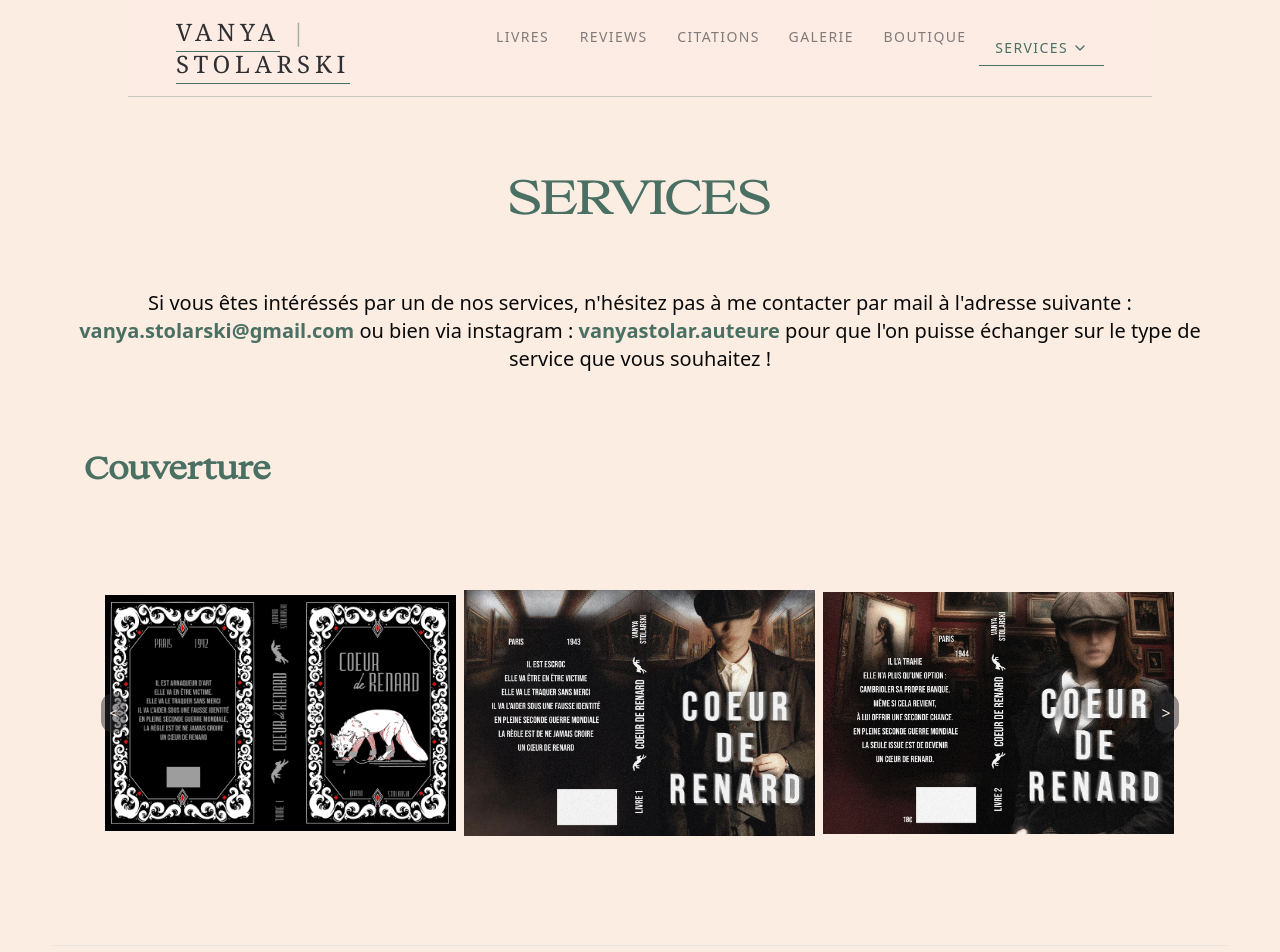
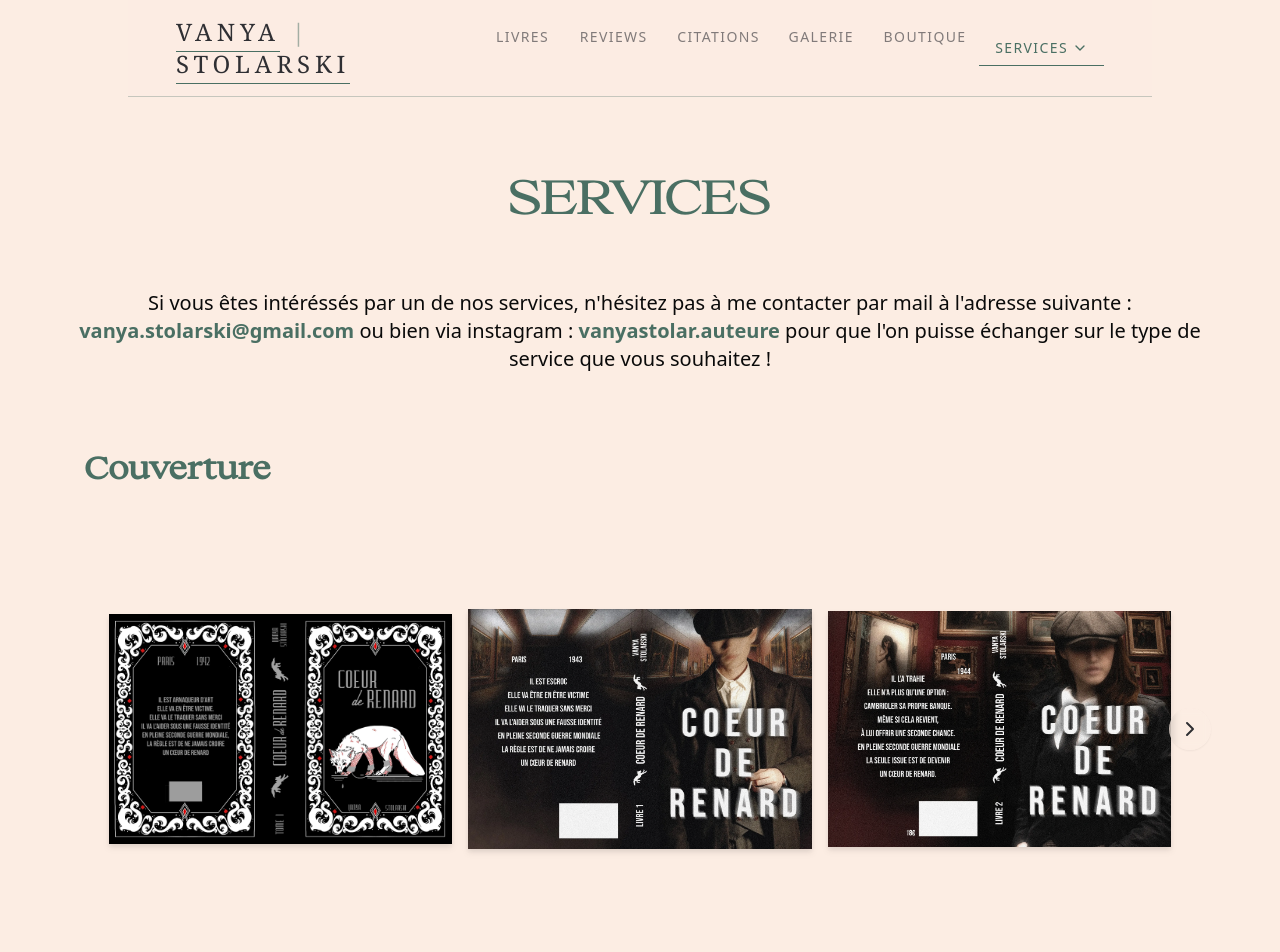
Before and after one commit to HussonAxel/vanyastolarski--prod, a React (Vite) app: page /portfolio in a window 1280 px wide. Shown: the top 952 px of the page. Built offline with nearby package versions, Linux system fonts and the light colour scheme.

Commit message:
Refactor BookInfos, LatestReading, Modal, and Carousel components for improved structure and performance. Update Services data to include new "Pages de Gardes" service with customizable options and assets for enhanced user experience.

```diff
--- a/src/components/BookInfos/BookInfos.tsx
+++ b/src/components/BookInfos/BookInfos.tsx
@@ -1,6 +1,6 @@
+import Button from "@components/Button/Button";
 import DownloadButton from "@components/DownloadButton/DownloadButton";
 import { BookInfosProps } from "./BookInfos.type";
-import Button from "@components/Button/Button";
 
 const BookInfos = ({
   Synopsis,
--- a/src/components/components/ui/carousel-card-1.tsx
+++ b/src/components/components/ui/carousel-card-1.tsx
@@ -1,8 +1,8 @@
-import { useState, useEffect, useRef } from "react";
-import { motion, AnimatePresence } from "motion/react";
 import { cn } from "@components/lib/utils";
+import { ChevronLeft, ChevronRight, X } from "lucide-react";
+import { AnimatePresence, motion } from "motion/react";
+import { useState } from "react";
 
-// Define the type for card data
 interface CardData {
   id: number;
   imgUrl: string;
@@ -15,220 +15,126 @@ interface CardProps {
   cardsPerView?: number;
 }
 
-const Card = ({ data, showCarousel = true, cardsPerView = 4 }: CardProps) => {
+const Carousel = ({ data, showCarousel = true, cardsPerView = 4 }: CardProps) => {
   const [currentIndex, setCurrentIndex] = useState(0);
-  const [isSingleCard, setIsSingleCard] = useState(false);
-  const [isAnimating, setIsAnimating] = useState(false);
   const [selectedCard, setSelectedCard] = useState<CardData | null>(null);
-  const containerRef = useRef<HTMLDivElement>(null);
 
-  useEffect(() => {
-    setIsSingleCard(data?.length === 1);
-  }, [data]);
-
-  // Calculate width percentage for each card based on cardsPerView
-  // The container width is ((cardsPerView + 1) * 100) / cardsPerView% of parent
-  // Each card is 100 / (cardsPerView + 1)% of the container width
-  // translateX with % is relative to the element's own width, so we need:
-  // cardWidth = 100 / (cardsPerView + 1)%
-  const cardWidth = 100 / (cardsPerView + 1);
+  const maxIndex = Math.max(0, data.length - cardsPerView);
 
   const nextSlide = () => {
-    if (isAnimating || !showCarousel || !data) return;
-
-    // Don't allow navigation if there aren't enough cards
-    if (data.length <= cardsPerView) return;
-
-    setIsAnimating(true);
-    const nextIndex = (currentIndex + 1) % data.length;
-
-    if (containerRef.current) {
-      // Apply slide out animation
-      containerRef.current.style.transition = "transform 500ms ease";
-      containerRef.current.style.transform = `translateX(-${cardWidth}%)`;
-
-      // After animation completes, reset position and update index
-      setTimeout(() => {
-        setCurrentIndex(nextIndex);
-        if (containerRef.current) {
-          containerRef.current.style.transition = "none";
-          containerRef.current.style.transform = "translateX(0)";
-
-          // Force reflow
-          void containerRef.current.offsetWidth;
-
-          setIsAnimating(false);
-        }
-      }, 500);
+    if (currentIndex < maxIndex) {
+      setCurrentIndex((prev) => prev + 1);
     }
   };
 
   const prevSlide = () => {
-    if (isAnimating || !showCarousel || !data) return;
-    if (data.length <= cardsPerView) return;
-
-    setIsAnimating(true);
-    const prevIndex = (currentIndex - 1 + data.length) % data.length;
-
-    if (containerRef.current) {
-      // First move instantly to the right position
-      containerRef.current.style.transition = "none";
-      containerRef.current.style.transform = `translateX(-${cardWidth}%)`;
-
-      // Update the index immediately
-      setCurrentIndex(prevIndex);
-
-      // Force reflow
-      void containerRef.current.offsetWidth;
-
-      // Then animate back to center
-      containerRef.current.style.transition = "transform 500ms ease";
-      containerRef.current.style.transform = "translateX(0)";
-
-      setTimeout(() => {
-        setIsAnimating(false);
-      }, 500);
+    if (currentIndex > 0) {
+      setCurrentIndex((prev) => prev - 1);
     }
   };
 
-  // Calculate which cards to show
-  const getVisibleCards = () => {
-    if (!showCarousel || !data) return data || [];
+  if (!data || data.length === 0) return <div>No data</div>;
 
-    const visibleCards = [];
-    const totalCards = data.length;
-
-    // For smooth animation, we need cardsPerView visible + 1 extra for next slide animation
-    // This ensures we have enough content to slide out smoothly
-    for (let i = 0; i < cardsPerView + 1; i++) {
-      const index = (currentIndex + i) % totalCards;
-      visibleCards.push(data[index]);
-    }
-
-    return visibleCards;
-  };
-
-  if (!data || data.length === 0) {
-    return <div>No card data available</div>;
-  }
+  const cardWidthPercent = 100 / cardsPerView;
 
   return (
-    <div className="w-full px-4">
+    <div className="w-full px-4 group relative">
+      <div className="relative overflow-hidden py-4">
+        <motion.div
+          className="flex"
+          initial={false}
+          animate={{
+            x: `calc(-${currentIndex * cardWidthPercent}%)`,
+          }}
+          transition={{ type: "spring", stiffness: 300, damping: 30, mass: 1 }}
+        >
+          {data.map((card, idx) => (
+            <motion.div
+              key={card.id || idx}
+              className="relative shrink-0 flex justify-center px-2"
+              style={{ width: `${cardWidthPercent}%` }}
+              whileHover={{ scale: 1.05 }}
+              transition={{ duration: 0.2 }}
+            >
+              {/* FIX 1: Fixed Height Container
+                This prevents vertical items from stretching the page.
+                Adjust h-[400px] to your preferred row height.
+              */}
               <div
-        className={`relative ${isSingleCard ? "max-w-sm mx-auto" : "w-full"}`}
+                onClick={() => setSelectedCard(card)}
+                className="h-[400px] w-full flex items-center justify-center cursor-pointer"
               >
-        {/* Carousel Controls */}
+                {/* FIX 2: Styles moved to Image
+                  - 'object-contain': keeps the aspect ratio correct
+                  - 'drop-shadow-md': puts shadow on the ART, not the BOX
+                  - 'max-h-full': ensures it never exceeds the container height
+                */}
+                <img
+                  src={card.imgUrl}
+                  alt={card.content || "Artwork"}
+                  className="max-h-full max-w-full width-auto object-contain drop-shadow-md hover:drop-shadow-xl transition-all duration-300"
+                  loading="lazy"
+                />
+              </div>
+            </motion.div>
+          ))}
+        </motion.div>
+      </div>
+
+      {/* Navigation Controls */}
       {showCarousel && data.length > cardsPerView && (
         <>
           <button
             onClick={prevSlide}
-              className="absolute left-0 top-1/2 -translate-y-1/2 z-10 bg-black/50 text-white p-2 rounded-full hover:bg-black/70 transition-all duration-300"
-              disabled={isAnimating}
-              aria-label="Previous slide"
+            disabled={currentIndex === 0}
+            className={cn(
+              "absolute left-0 top-1/2 -translate-y-1/2 z-10 p-2 rounded-full transition-all duration-300",
+              "bg-white/50 backdrop-blur-sm hover:bg-white text-black shadow-sm border border-white/20",
+              "disabled:opacity-0 disabled:pointer-events-none",
+              "-ml-2 md:-ml-4"
+            )}
           >
-              &lt;
+            <ChevronLeft size={24} />
           </button>
+
           <button
             onClick={nextSlide}
-              className="absolute right-0 top-1/2 -translate-y-1/2 z-10 bg-black/50 text-white p-2 rounded-full hover:bg-black/70 transition-all duration-300"
-              disabled={isAnimating}
-              aria-label="Next slide"
+            disabled={currentIndex === maxIndex}
+            className={cn(
+              "absolute right-0 top-1/2 -translate-y-1/2 z-10 p-2 rounded-full transition-all duration-300",
+              "bg-white/50 backdrop-blur-sm hover:bg-white text-black shadow-sm border border-white/20",
+              "disabled:opacity-0 disabled:pointer-events-none",
+              "-mr-2 md:-mr-4"
+            )}
           >
-              &gt;
+            <ChevronRight size={24} />
           </button>
         </>
       )}
 
-        {/* Cards Container Wrapper - limits visible area */}
-        <div className="overflow-hidden">
-          {/* Sliding Cards Container */}
-          <div
-            ref={containerRef}
-            className="flex"
-            style={{
-              transform: "translateX(0)",
-              width: showCarousel
-                ? `${((cardsPerView + 1) * 100) / cardsPerView}%`
-                : "100%",
-              willChange: "transform",
-            }}
-          >
-            {getVisibleCards().map((card, idx) => (
-              <div
-                key={`card-${currentIndex}-${idx}`}
-                style={{
-                  width: showCarousel
-                    ? `${100 / (cardsPerView + 1)}%`
-                    : `${100 / Math.min(cardsPerView, data.length)}%`,
-                }}
-                className="px-1"
-              >
-                <div
-                  className={cn(
-                    "relative overflow-hidden rounded-lg group cursor-pointer flex items-center justify-center max-w-[400px]"
-                  )}
-                  onClick={() => setSelectedCard(card)}
-                >
-                  <div className="flex items-center justify-center">
-                    <img
-                      src={card.imgUrl}
-                      alt=""
-                      className={cn(
-                        "max-w-full h-[300px] max-h-[500px] object-contain transition-transform duration-300 rounded-md"
-                      )}
-                    />
-                  </div>
-                </div>
-              </div>
-            ))}
-          </div>
-        </div>
-      </div>
-
-      {/* Full Height Modal */}
+      {/* Lightbox Modal */}
       <AnimatePresence>
         {selectedCard && (
           <motion.div
             initial={{ opacity: 0 }}
             animate={{ opacity: 1 }}
             exit={{ opacity: 0 }}
-            className={cn(
-              "fixed inset-0 bg-black/90 z-50 flex items-center justify-center p-4"
-            )}
+            className="fixed inset-0 z-[60] flex items-center justify-center bg-black/90 backdrop-blur-sm p-4"
             onClick={() => setSelectedCard(null)}
           >
-            <motion.div
+            <button className="absolute top-4 right-4 p-2 text-white/70 hover:text-white hover:bg-white/10 rounded-full transition-colors">
+              <X size={32} />
+            </button>
+
+            <motion.img
               initial={{ scale: 0.9, opacity: 0 }}
               animate={{ scale: 1, opacity: 1 }}
               exit={{ scale: 0.9, opacity: 0 }}
-              className={cn(
-                "relative max-w-[95vw] max-h-[95vh] flex items-center justify-center pointer-events-none"
-              )}
-            >
-              <div
-                className={cn(
-                  "flex items-center justify-center p-4 pointer-events-auto"
-                )}
+              src={selectedCard.imgUrl}
+              alt="Full view"
+              className="max-h-[90vh] max-w-[95vw] object-contain drop-shadow-2xl"
               onClick={(e) => e.stopPropagation()}
-              >
-                <img
-                  src={selectedCard.imgUrl}
-                  alt=""
-                  className={cn(
-                    "max-w-full max-h-[95vh] w-auto h-auto object-contain"
-                  )}
             />
-              </div>
-              <button
-                className={cn(
-                  "absolute top-4 right-4 text-white text-2xl p-2 hover:bg-white/20 rounded-full transition-colors z-10 pointer-events-auto"
-                )}
-                onClick={() => setSelectedCard(null)}
-                aria-label="Fermer"
-              >
-                ✕
-              </button>
-            </motion.div>
           </motion.div>
         )}
       </AnimatePresence>
@@ -236,4 +142,4 @@ const Card = ({ data, showCarousel = true, cardsPerView = 4 }: CardProps) => {
   );
 };
 
-export default Card;
+export default Carousel;
```
Also changed, not shown: src/data/Services.ts (+17 -0 lines), public/assets/services/pageDeGarde/pdg1.png (added), src/components/GalleryPics/GalleryPics.tsx (line endings or trailing spaces), src/components/LatestReading/LatestReading.tsx (line endings or trailing spaces), src/components/Modal/Modal.tsx (line endings or trailing spaces), 1 other file (tests, documents, lock files or other folders). Lines whose indentation alone changed are shown as unchanged.
